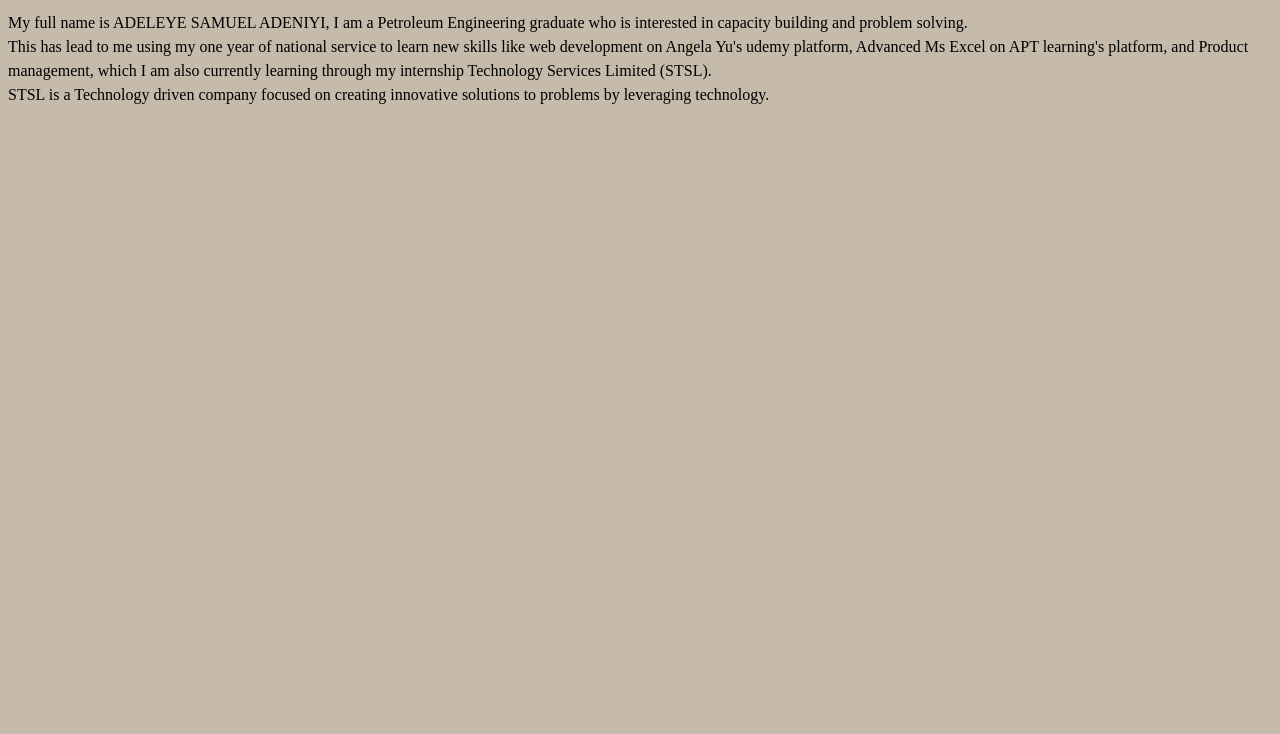
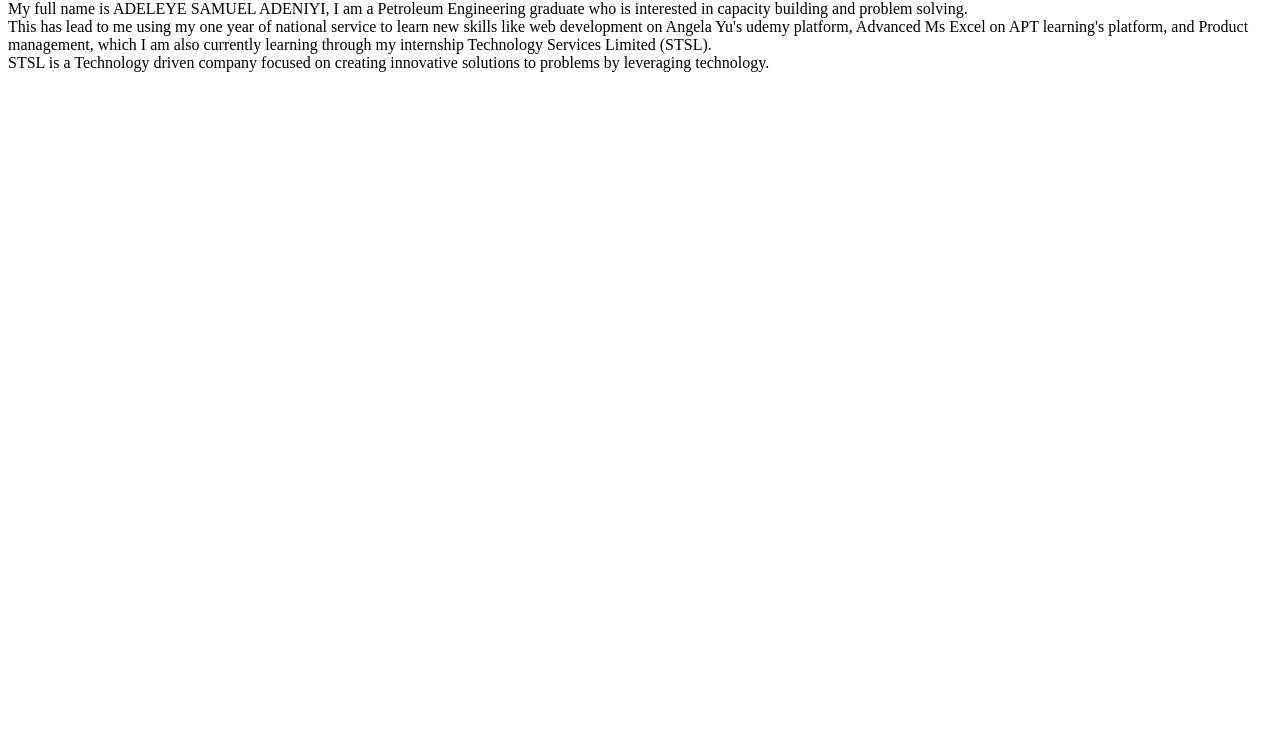
Before and after one commit to Adel-Samm/HTML-Portfolio, a plain HTML site: page public/about.html in a window 1280 px wide. Shown: the part 66-800 px from the top of the page. Drawn offline with Linux system fonts and the light colour scheme.

Commit message:
Update about.html

```diff
--- a/public/about.html
+++ b/public/about.html
@@ -12,9 +12,3 @@
     to problems by leveraging technology.
   </p>
 </body>
-<style>
-  body {
-    background-color: rgba(189, 175, 157, 0.856);
-    line-height: 1.5;
-  }
-</style>
```
